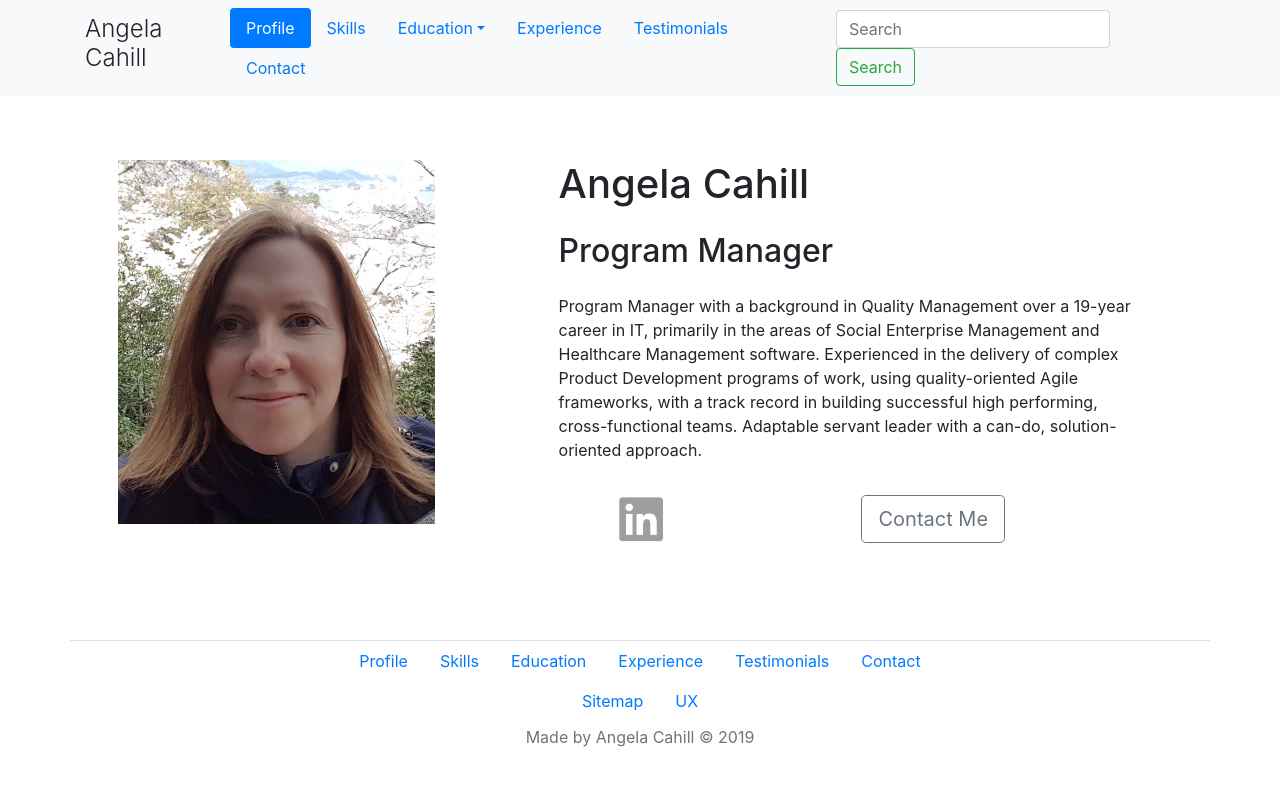
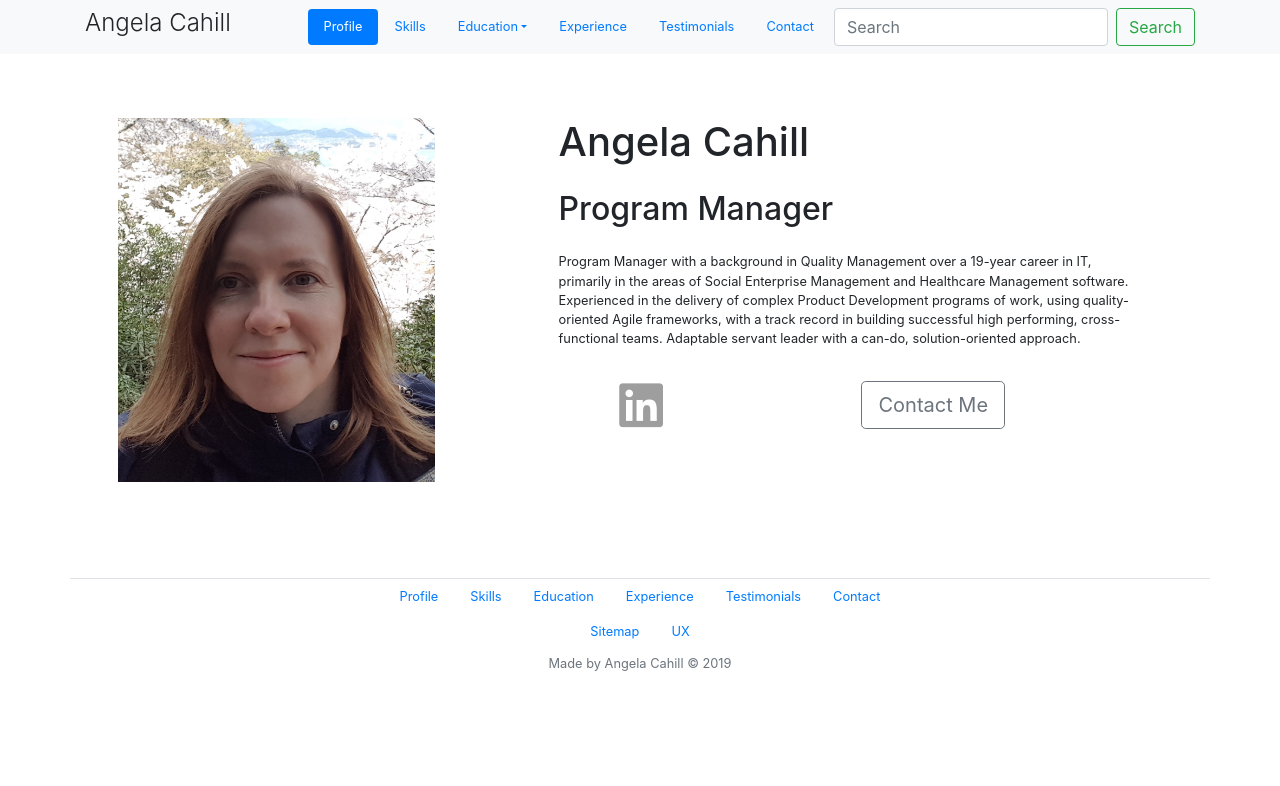
Before and after one commit to angela8091/angela8091.github.io, a plain HTML site: page index.html in a window 1280 px wide. Drawn offline with nearby package versions, Linux system fonts and the light colour scheme.

Commit message:
Update main.css

```diff
--- a/css/main.css
+++ b/css/main.css
@@ -1,3 +1,7 @@
+body {
+    font-size: 80%;
+}
+
 #linkedin-logo {
     color: #9E9E9E;
     font-size: 50px;
```
